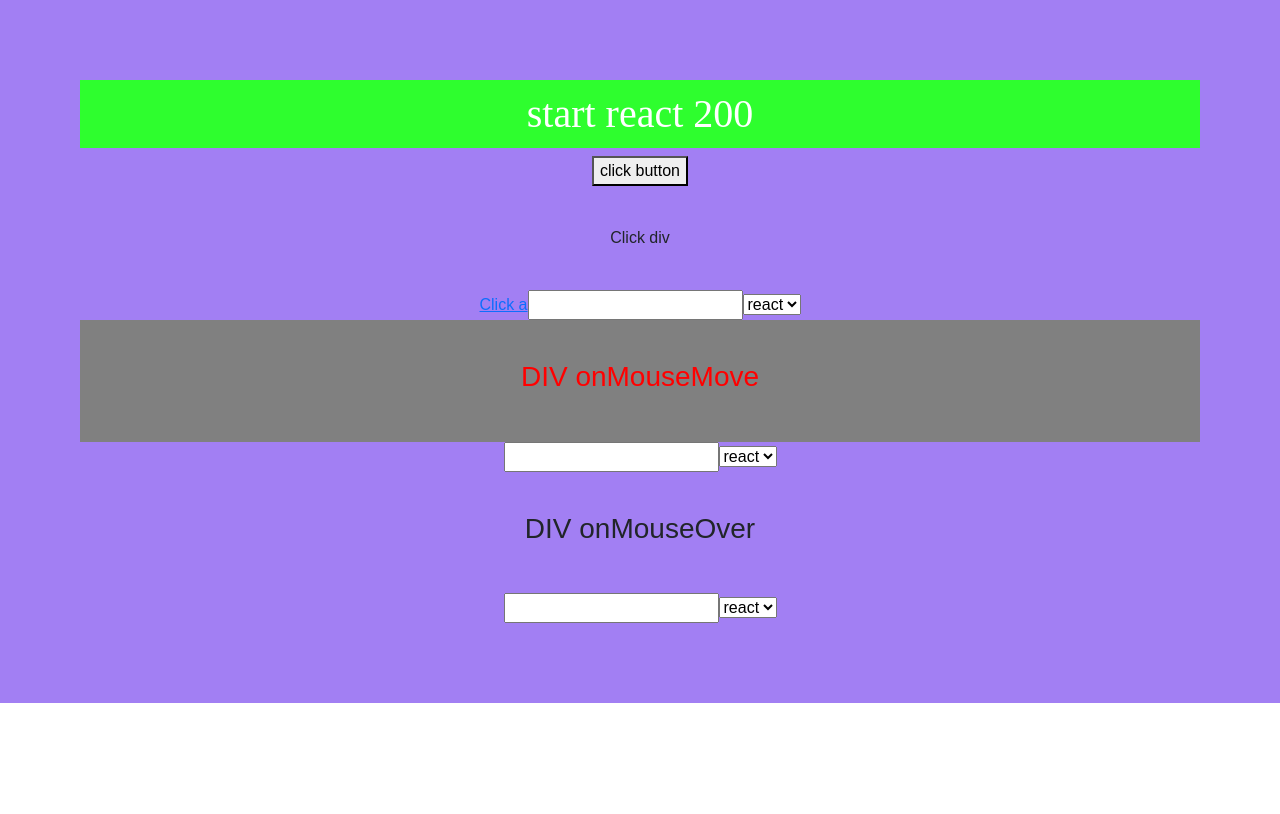
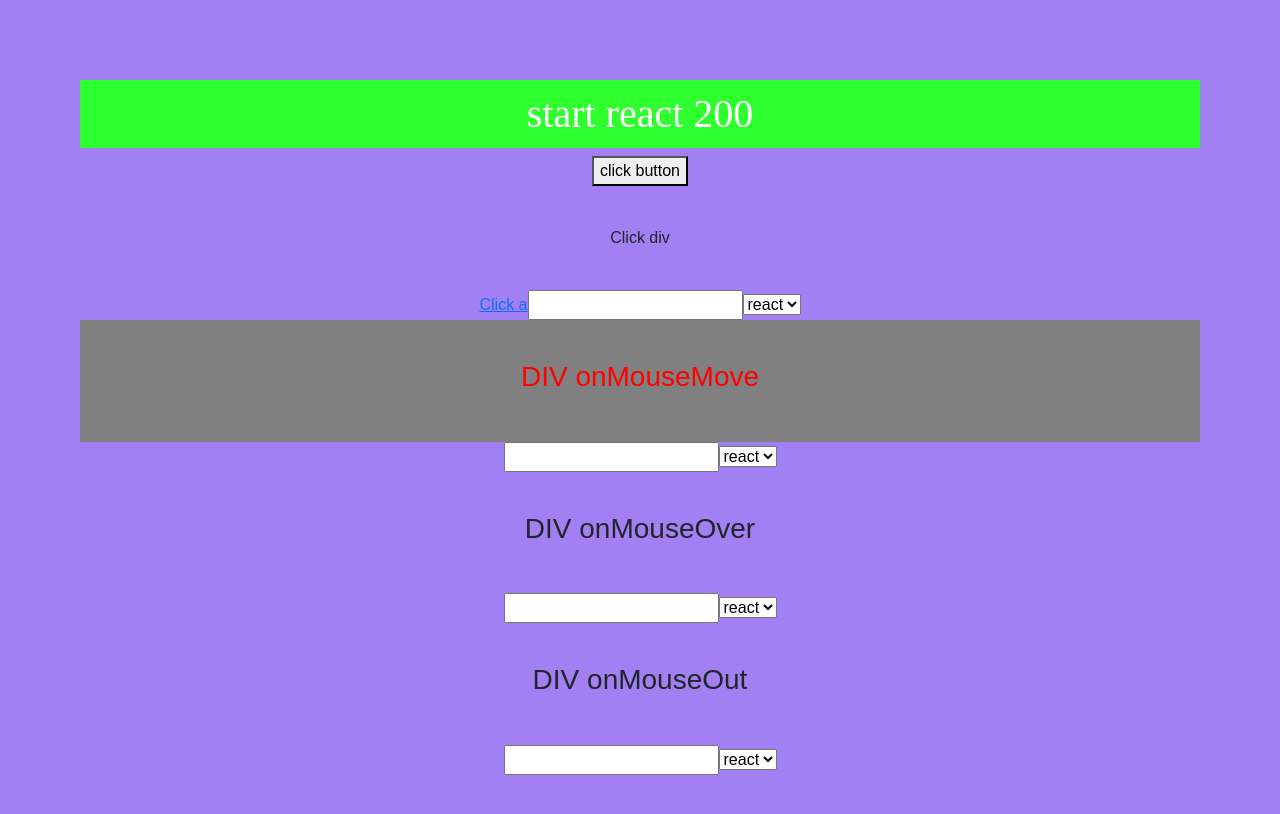
Before and after one commit to unow30/react200, a React (Create React App) app: page / in a window 1280 px wide. Shown: the top 814 px of the page. Built offline with nearby package versions, Linux system fonts and the light colour scheme.

Commit message:
R070_onMouseOut
22-05-26 09:05

```diff
--- a/src/App.js
+++ b/src/App.js
@@ -4,6 +4,7 @@ import ReactonClick from './list/R066_onClick';
 import ReactChange from './list/R067_onChange';
 import ReactMouseMove from './list/R068_onMouseMove'
 import ReactMouseOver from './list/R069_onMouseOver'
+import ReactMouseOut from './list/R070_onMouseOut'
 
 import 'bootstrap/dist/css/bootstrap.css';
 export default function App() {
@@ -14,6 +15,7 @@ export default function App() {
 			<ReactChange/>
 			<ReactMouseMove/>
 			<ReactMouseOver/>
+			<ReactMouseOut/>
 		</div>
 	);
 }
--- /dev/null
+++ b/src/list/R070_onMouseOut.js
@@ -0,0 +1,24 @@
+import React, {Component} from 'react'
+
+class R070_onMouseOut extends Component {
+	MouseOut(e, tag){
+		console.log(tag)
+	}
+
+	render(){
+		return (
+			<>
+				<div onMouseOut={e=>this.MouseOut(e, "div")}>
+					<h3>DIV onMouseOut</h3>
+				</div>
+				<input type={'text'} onMouseOut={e=>this.MouseOut(e, "div")}/>
+				<select onMouseOut={e=>this.MouseOut(e, "div")}>
+					<option value={'react'}>react</option>
+					<option value={'200'}>200</option>
+				</select>
+			</>
+		)
+	}
+}
+
+export default R070_onMouseOut
```
